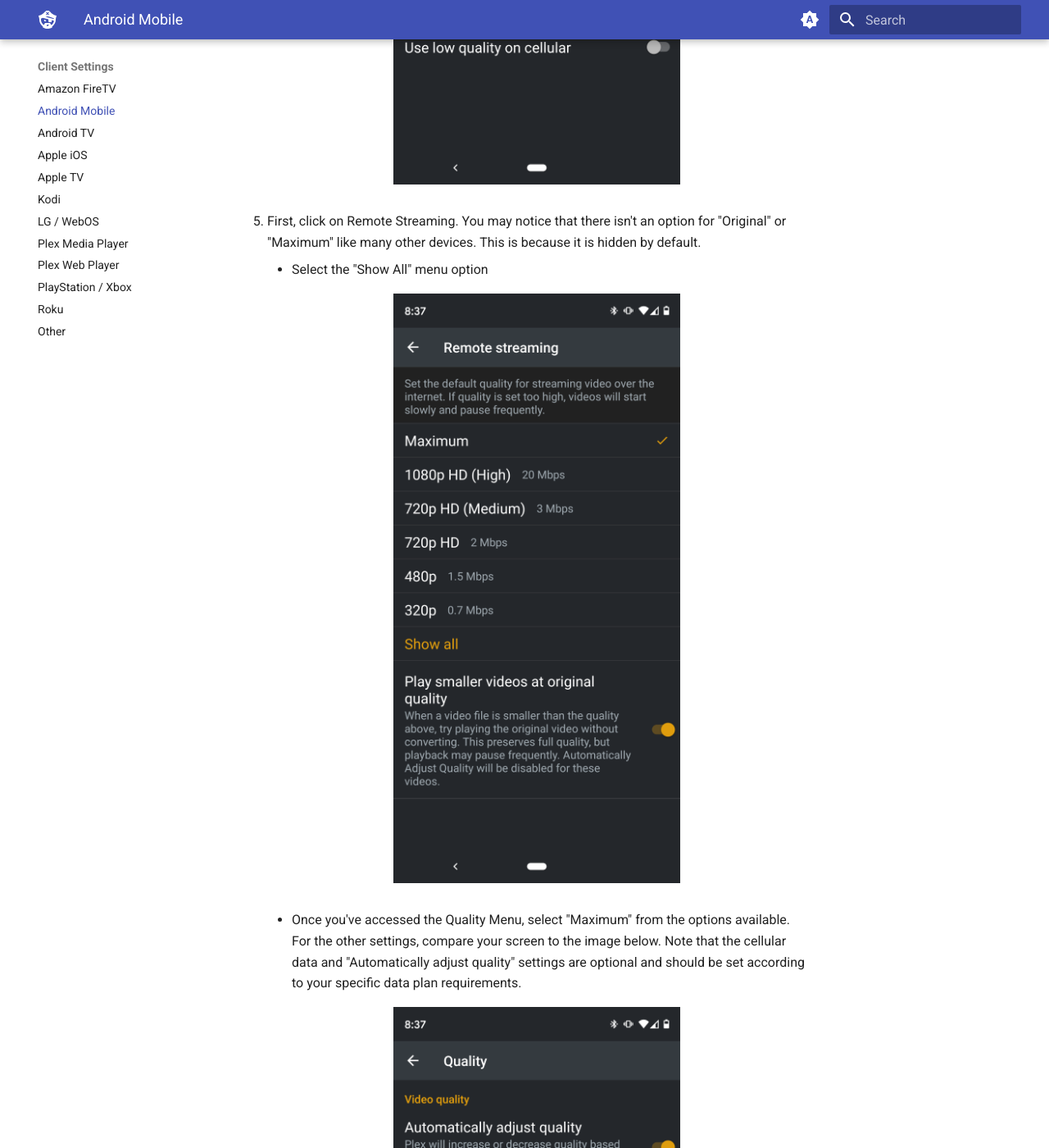
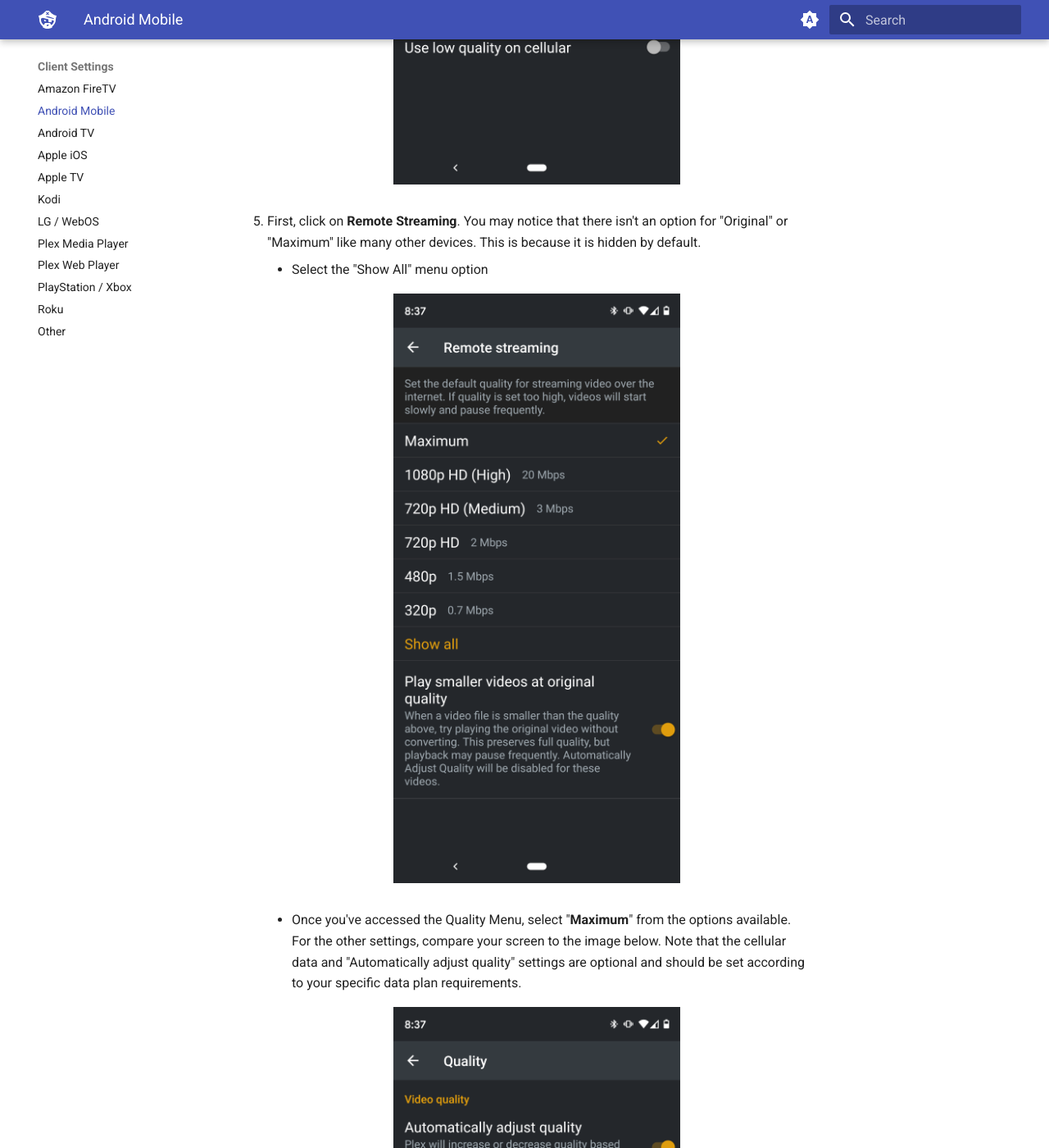
Before and after one commit to neomedia6989/docs-2, an MkDocs documentation site: the page built from docs/clients/android.md, in a window 1280 px wide and 1400 px high, scrolled down 2667 px. Shown: the whole window at 82% size. Built offline with MkDocs 1.6.1 and Material for MkDocs 9.7.7, drawn with Linux system fonts in a browser that asks for light colours; some of the changed text lies outside the part shown.

Commit message:
Update android.md

```diff
--- a/docs/clients/android.md
+++ b/docs/clients/android.md
@@ -16,21 +16,21 @@
       <figcaption></figcaption>
     </figure>
 
-3. Navigate to the Quality section from the Settings menu by selecting it.
+3. Navigate to the **Quality** section from the Settings menu by selecting it.
 
     <figure markdown>
     ![(../media/clients-android-3.png "Select 'Quality'")](https://docs.blackbeard.media/media/clients-android-3.png){ width=350 }
       <figcaption></figcaption>
     </figure>
 
-4. Here is what you should see when you first open the Quality Menu section:
+4. Here is what you should see when you first open the Quality menu section:
 
     <figure markdown>
-    ![(../media/clients-android-4.png "An example of the Quality Menu section")](https://docs.blackbeard.media/media/clients-android-4.png){ width=350 }
+    ![(../media/clients-android-4.png "An example of the Quality menu section")](https://docs.blackbeard.media/media/clients-android-4.png){ width=350 }
       <figcaption></figcaption>
     </figure>
 
-5. First, click on Remote Streaming. You may notice that there isn't an option for "Original" or "Maximum" like many other devices. This is because it is hidden by default.
+5. First, click on **Remote Streaming**. You may notice that there isn't an option for "Original" or "Maximum" like many other devices. This is because it is hidden by default.
 
     - Select the "Show All" menu option
 
@@ -39,7 +39,7 @@
         <figcaption></figcaption>
       </figure>
 
-    - Once you've accessed the Quality Menu, select "Maximum" from the options available. For the other settings, compare your screen to the image below. Note that the cellular data and "Automatically adjust quality" settings are optional and should be set according to your specific data plan requirements.
+    - Once you've accessed the Quality Menu, select "**Maximum**" from the options available. For the other settings, compare your screen to the image below. Note that the cellular data and "Automatically adjust quality" settings are optional and should be set according to your specific data plan requirements.
 
       <figure markdown>
       ![(../media/clients-android-6.png "Select 'Maximum'")](https://docs.blackbeard.media/media/clients-android-6.png){ width=350 }
```
